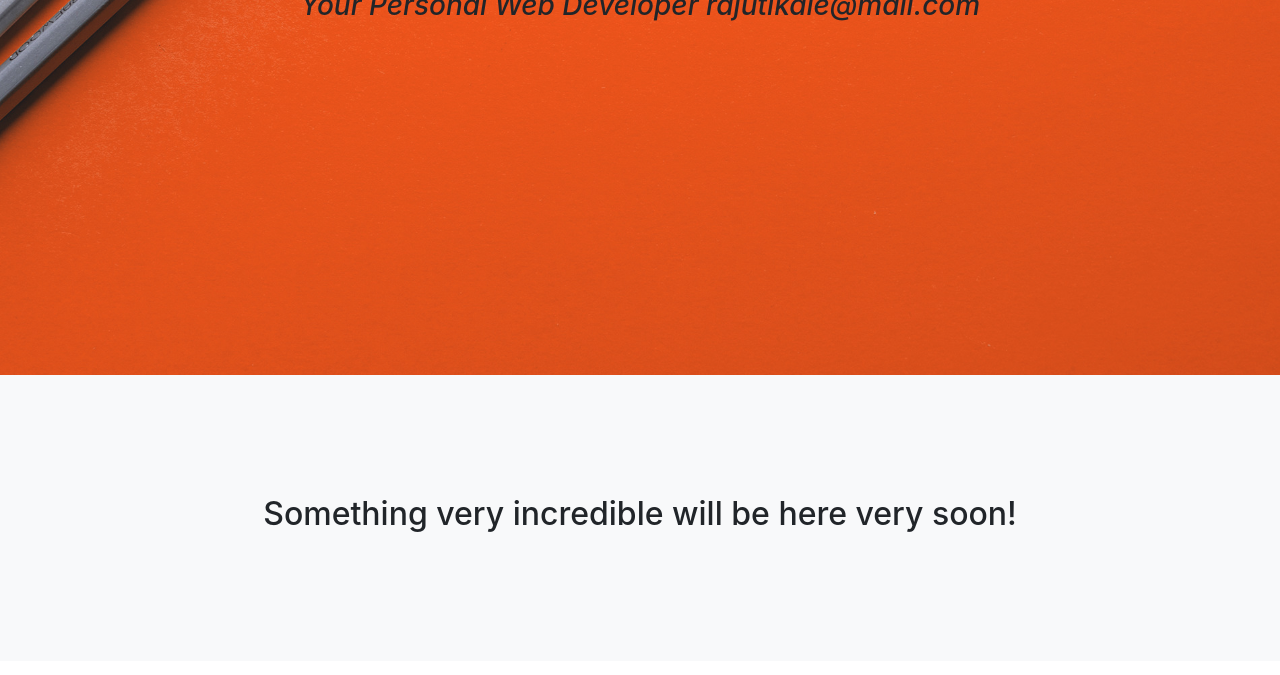
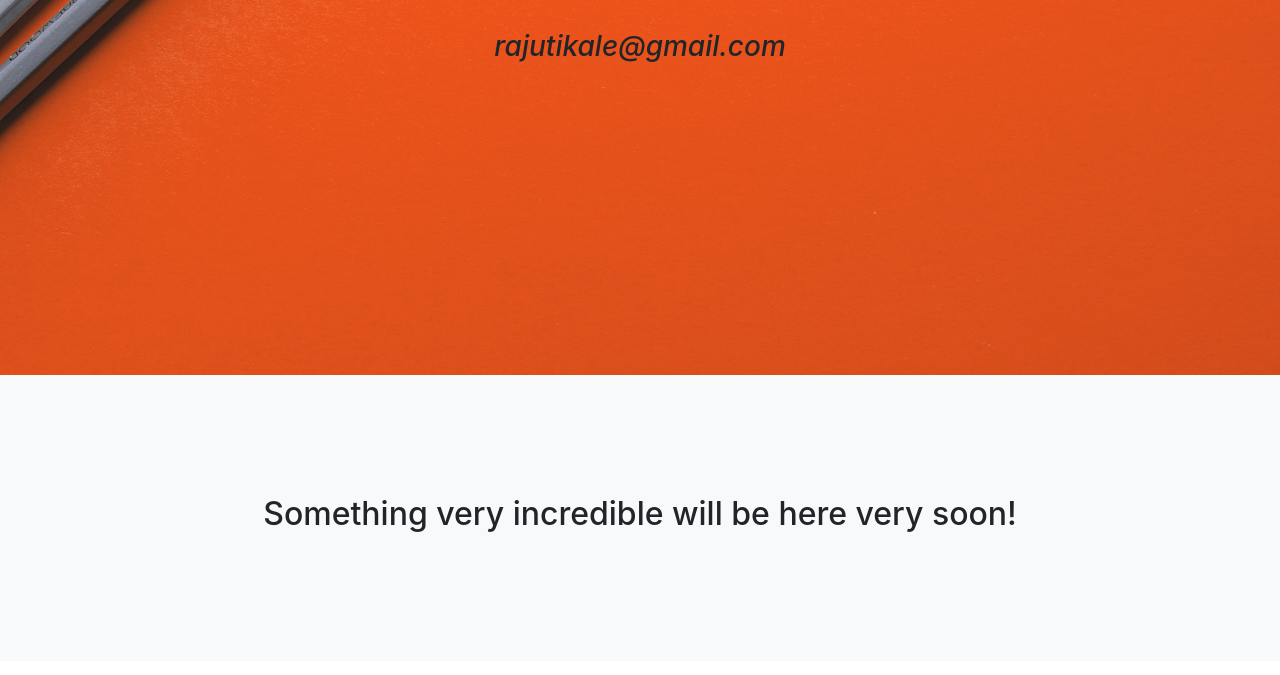
Before and after one commit to raju-tikale/raju-tikale.github.io, a website with bundled scripts: page index.html in a window 1280 px wide. Shown: the part 425-1100 px from the top of the page. Built offline with nearby package versions, Linux system fonts and the light colour scheme.

Commit message:
Update index.html
edited mail account info

```diff
--- a/index.html
+++ b/index.html
@@ -58,7 +58,9 @@
       <h1 class="mb-1">Raju Tikale</h1>
       <h3 class="mb-5">
         <em>Your Personal Web Developer</em>
-        <em>rajutikale@mail.com</em>
+      </h3>
+      <h3 class="mb-5">
+        <em>rajutikale@gmail.com</em>
       </h3>
       <!--<a class="btn btn-primary btn-xl js-scroll-trigger" href="#about">Find Out More</a>-->
     </div>
```
